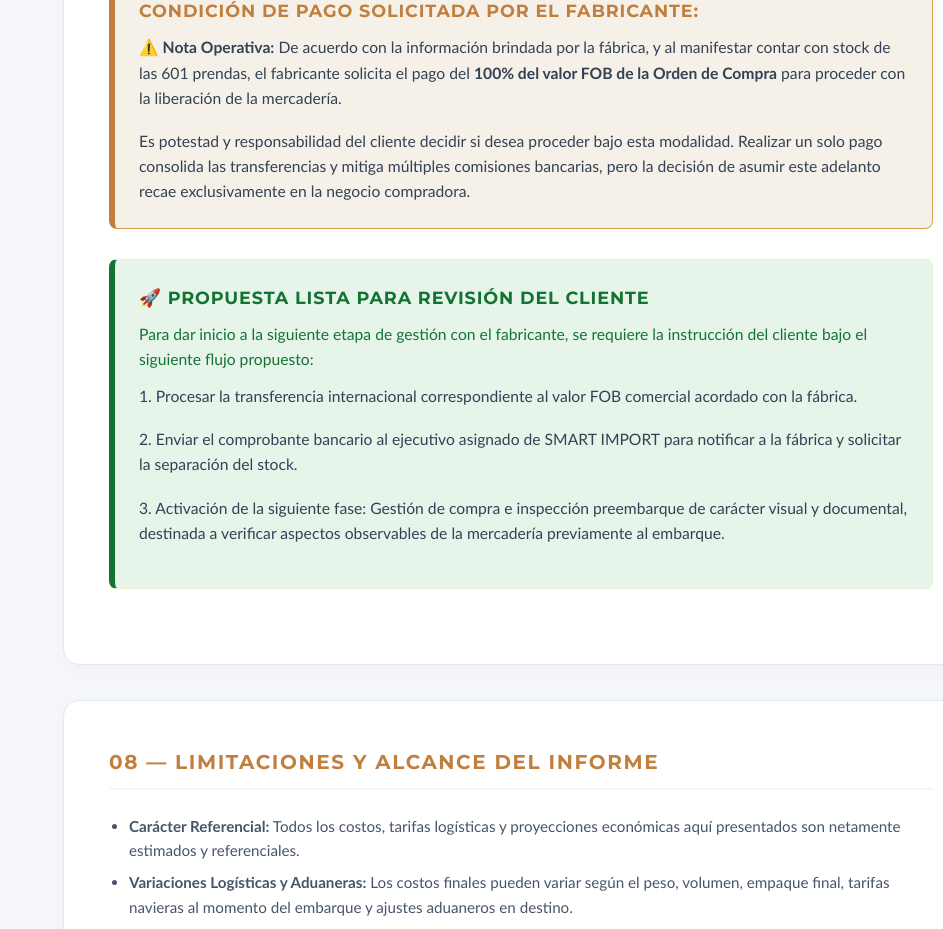
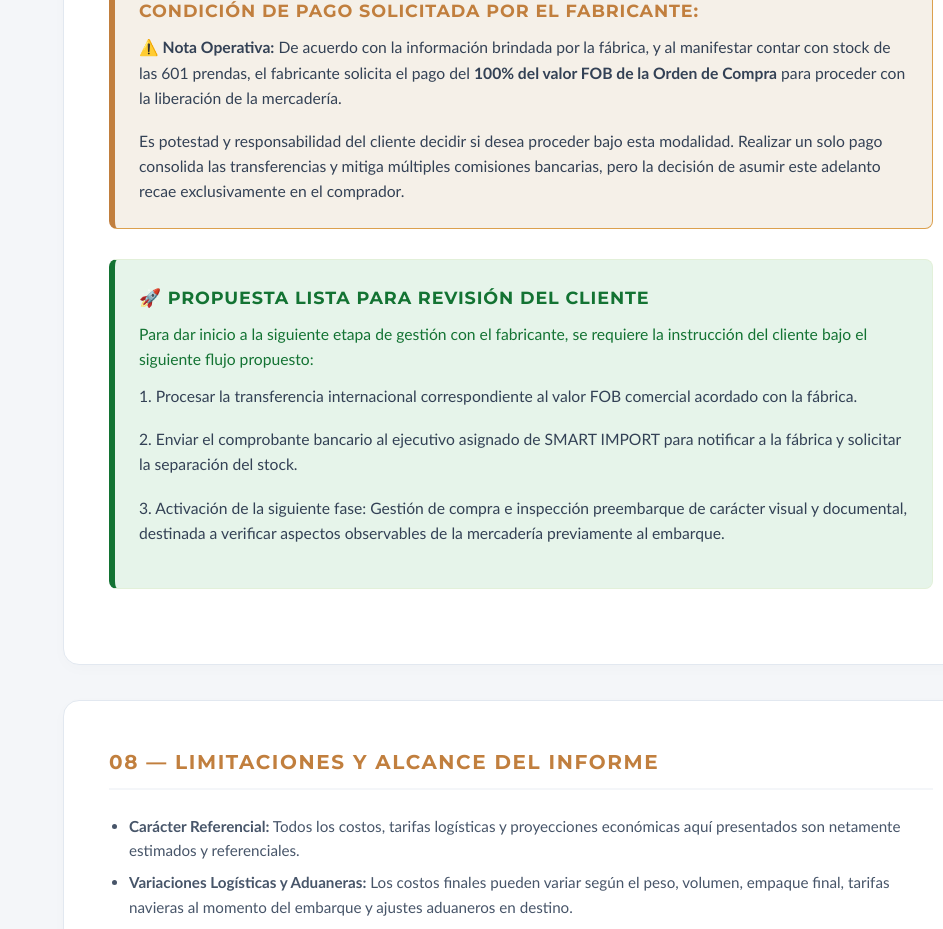
Before and after one commit to dreateguirios-gif/informe-final, a plain HTML site: page index.html in a window 1280 px wide. Shown: the part 5880-6809 px from the top of the page, without its empty margins (337-1280 px from the left). Drawn offline with Linux system fonts and the light colour scheme.

Commit message:
Grammar fix: la negocio compradora -> el comprador

```diff
--- a/index.html
+++ b/index.html
@@ -850,7 +850,7 @@
                     ⚠️ <strong>Nota Operativa:</strong> De acuerdo con la información brindada por la fábrica, y al manifestar contar con stock de las 601 prendas, el fabricante solicita el pago del <strong>100% del valor FOB de la Orden de Compra</strong> para proceder con la liberación de la mercadería.
                 </p>
                 <p style="margin-top: 10px; margin-bottom: 0;">
-                    Es potestad y responsabilidad del cliente decidir si desea proceder bajo esta modalidad. Realizar un solo pago consolida las transferencias y mitiga múltiples comisiones bancarias, pero la decisión de asumir este adelanto recae exclusivamente en la negocio compradora.
+                    Es potestad y responsabilidad del cliente decidir si desea proceder bajo esta modalidad. Realizar un solo pago consolida las transferencias y mitiga múltiples comisiones bancarias, pero la decisión de asumir este adelanto recae exclusivamente en el comprador.
                 </p>
             </div>
 
```
